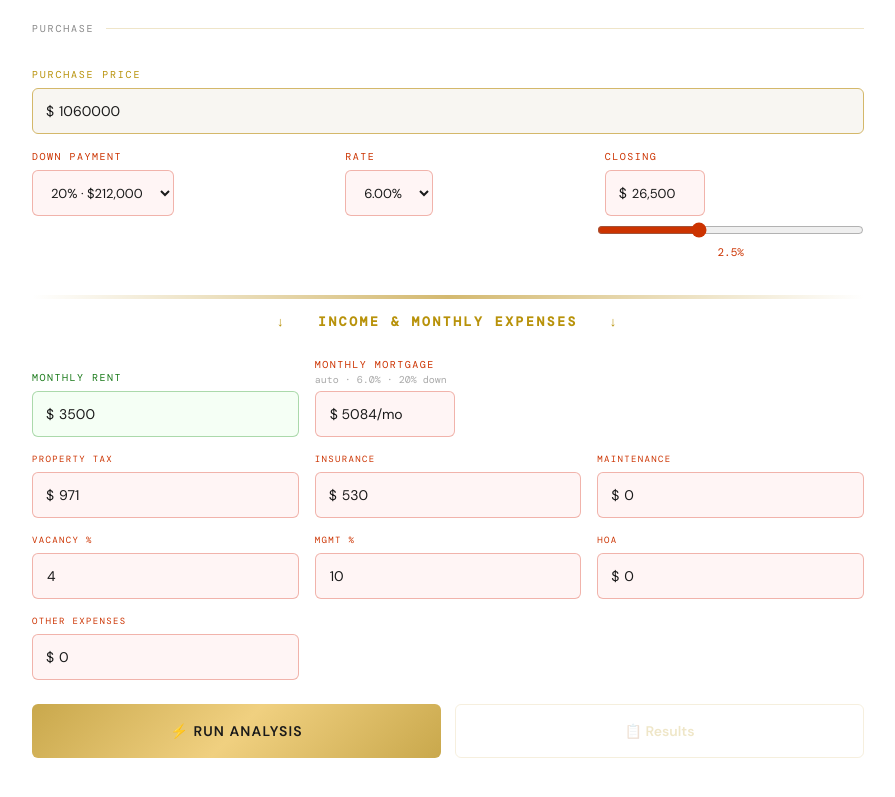
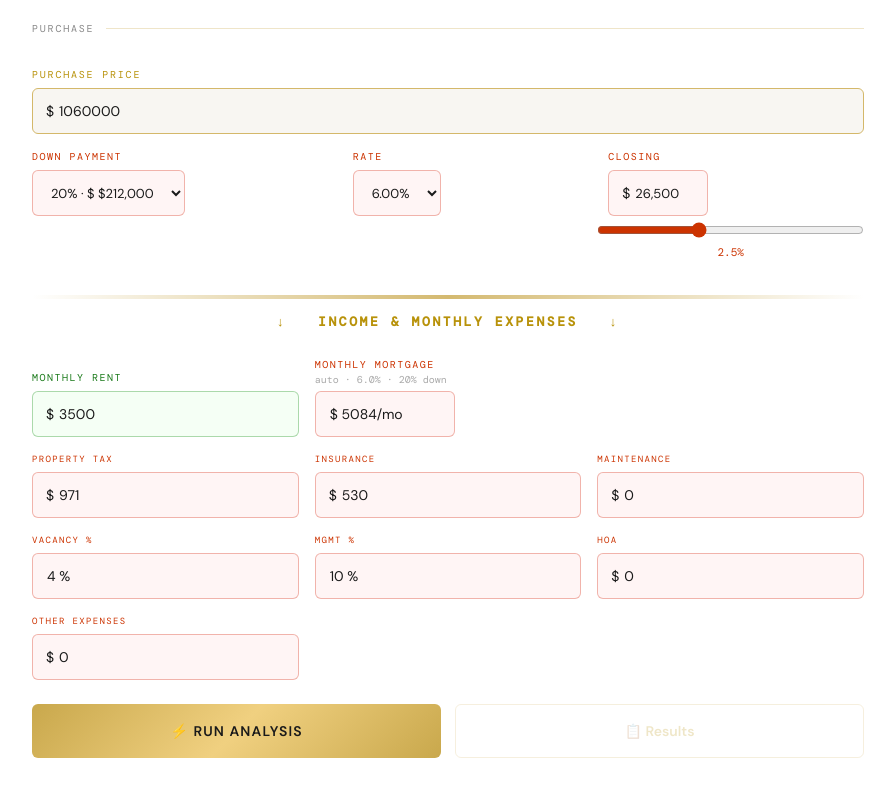
Before and after one commit to AshotM-GHub/real-estate-analyzer, a React (Vite) app: page / in a window 1280 px wide. Shown: the part 391-1188 px from the top of the page, without its empty margins (192-1087 px from the left). Built offline with nearby package versions, Linux system fonts and the light colour scheme.

Commit message:
improve input formatting

```diff
--- a/src/App.jsx
+++ b/src/App.jsx
@@ -601,10 +601,10 @@ Return this JSON with real specific analysis:
               <div>
                 <label className="flabel-red">Down Payment</label>
                 <select className="finput-red" style={{cursor:"pointer",color:"#1a1a1a",fontSize:"13px",width:"auto"}} value={mortDown} onChange={e=>setMortDown(e.target.value)}>
-                  <option value="3">3% · ${((parseFloat(String(form.price).replace(/,/g,""))||0)*0.03).toLocaleString("en-US",{maximumFractionDigits:0})}</option>
-                  <option value="5">5% · ${((parseFloat(String(form.price).replace(/,/g,""))||0)*0.05).toLocaleString("en-US",{maximumFractionDigits:0})}</option>
-                  <option value="10">10% · ${((parseFloat(String(form.price).replace(/,/g,""))||0)*0.10).toLocaleString("en-US",{maximumFractionDigits:0})}</option>
-                  <option value="20">20% · ${((parseFloat(String(form.price).replace(/,/g,""))||0)*0.20).toLocaleString("en-US",{maximumFractionDigits:0})}</option>
+                  <option value="3">3% · $ ${((parseFloat(String(form.price).replace(/,/g,""))||0)*0.03).toLocaleString("en-US",{maximumFractionDigits:0})}</option>
+                  <option value="5">5% · $ ${((parseFloat(String(form.price).replace(/,/g,""))||0)*0.05).toLocaleString("en-US",{maximumFractionDigits:0})}</option>
+                  <option value="10">10% · $ ${((parseFloat(String(form.price).replace(/,/g,""))||0)*0.10).toLocaleString("en-US",{maximumFractionDigits:0})}</option>
+                  <option value="20">20% · $ ${((parseFloat(String(form.price).replace(/,/g,""))||0)*0.20).toLocaleString("en-US",{maximumFractionDigits:0})}</option>
                 </select>
               </div>
               <div>
@@ -671,8 +671,8 @@ Return this JSON with real specific analysis:
               <div><label className="flabel-red" style={{fontSize:"9px"}}>Property Tax</label><div className="input-wrap"><span className="input-prefix-red">$</span><input className="finput-red finput-pfx" style={{color:"#1a1a1a"}} value={form.taxes} onChange={set("taxes")}/></div></div>
               <div><label className="flabel-red" style={{fontSize:"9px"}}>Insurance</label><div className="input-wrap"><span className="input-prefix-red">$</span><input className="finput-red finput-pfx" style={{color:"#1a1a1a"}} value={form.insurance} onChange={set("insurance")}/></div></div>
               <div><label className="flabel-red" style={{fontSize:"9px"}}>Maintenance</label><div className="input-wrap"><span className="input-prefix-red">$</span><input className="finput-red finput-pfx" style={{color:"#1a1a1a"}} value={form.maintenance} onChange={set("maintenance")}/></div></div>
-              <div><label className="flabel-red" style={{fontSize:"9px"}}>Vacancy %</label><div className="input-wrap"><input className="finput-red" style={{color:"#1a1a1a"}} value={form.vacancy} onChange={set("vacancy")}/></div></div>
-              <div><label className="flabel-red" style={{fontSize:"9px"}}>Mgmt %</label><div className="input-wrap"><input className="finput-red" style={{color:"#1a1a1a"}} value={form.mgmt} onChange={set("mgmt")}/></div></div>
+              <div><label className="flabel-red" style={{fontSize:"9px"}}>Vacancy %</label><div className="input-wrap"><input className="finput-red" style={{color:"#1a1a1a"}} value={form.vacancy + " %"} onChange={set("vacancy")}/></div></div>
+              <div><label className="flabel-red" style={{fontSize:"9px"}}>Mgmt %</label><div className="input-wrap"><input className="finput-red" style={{color:"#1a1a1a"}} value={form.mgmt + " %"} onChange={set("mgmt")}/></div></div>
               <div><label className="flabel-red" style={{fontSize:"9px"}}>HOA</label><div className="input-wrap"><span className="input-prefix-red">$</span><input className="finput-red finput-pfx" style={{color:"#1a1a1a"}} value={form.hoa} onChange={set("hoa")}/></div></div>
               <div><label className="flabel-red" style={{fontSize:"9px"}}>Other Expenses</label><div className="input-wrap"><span className="input-prefix-red">$</span><input className="finput-red finput-pfx" style={{color:"#1a1a1a"}} value={form.otherExpenses} onChange={set("otherExpenses")}/></div></div>
             </div>
```
